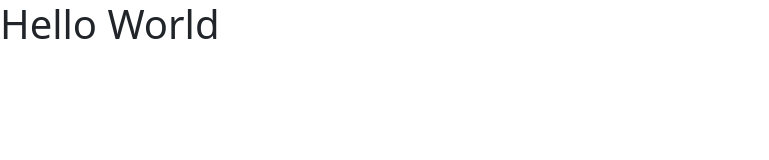
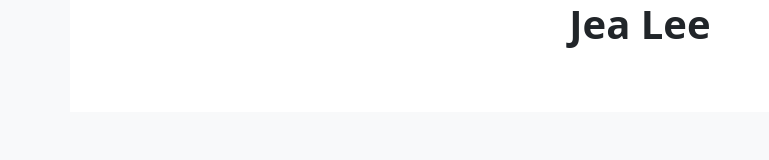
Before and after one commit to j3asays/bootstrap-profile, a plain HTML site: page index.html in a window 1280 px wide. Shown: the whole page, without its empty margins (0-769 px from the left). Drawn offline with nearby package versions, Linux system fonts and the light colour scheme.

Commit message:
bootstrap profile second commit

```diff
--- a/index.html
+++ b/index.html
@@ -4,11 +4,41 @@
     <meta charset="UTF-8">
     <meta http-equiv="X-UA-Compatible" content="IE=edge">
     <meta name="viewport" content="width=device-width, initial-scale=1.0">
+    <title>Document</title>
     <link href="https://cdn.jsdelivr.net/npm/bootstrap@5.1.3/dist/css/bootstrap.min.css" rel="stylesheet">
-    <title>Document</title>
 </head>
-<body>
-    <h1>Hello World</h1>
+<body class="bg-light">
+    <!-- Container -->
+    <div class="container">
+
+        <!-- Row 1 - Header row -->
+        <div class="row bg-white pb-5">
+            <div class="col">
+             <h1><p class="text-center fw-bold">Jea Lee</p></h1>
+            </div>
+        </div>
+
+
+        <!-- Row 2 - Navbar -->
+
+
+
+        <!-- Row 3 - Main Content -->
+
+
+
+            <!---- Left 2/3 column -->
+
+            <!-- Right 1/3 column -->
+
+
+    </div>
+
+
+
+
+
+
 
     <script src="https://cdn.jsdelivr.net/npm/bootstrap@5.1.3/dist/js/bootstrap.bundle.min.js"></script>
 </body>
```
